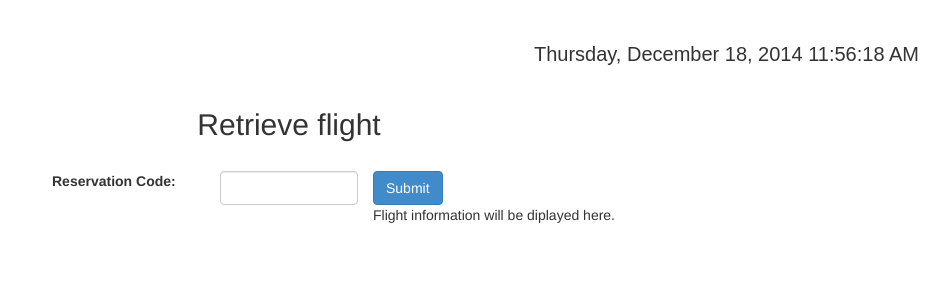
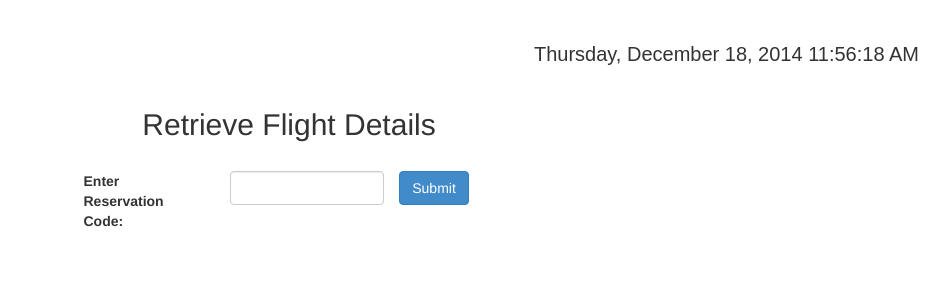
Before and after one commit to GreenBagel/PK9L4E, a PHP site: page /FrontEnd/retrieveFlight.php in a window 1280 px wide. Shown: the part 62-362 px from the top of the page, without its empty margins (351-1280 px from the left). Run offline with PHP 8.4, Linux system fonts and the light colour scheme.

Commit message:
improve design and formatting

```diff
--- a/FrontEnd/paymentToDB.php
+++ b/FrontEnd/paymentToDB.php
@@ -31,7 +31,7 @@
         $paymentDetail = $_POST['paymentDetail'];
         $customers->ConfirmPayment($resCode, $paymentMethod, $paymentDetail);
         ?>
-        <a href="../index.php">Go back</a>
+        <p style="text-align:center;"><a href="../index.php">Go back</a></p>
         </div>
         </div>
     </body>
--- a/FrontEnd/retrieveFlight.php
+++ b/FrontEnd/retrieveFlight.php
@@ -14,7 +14,7 @@
             <div id="header"><a href="../index.php"><h3>Airline Reservation System<img id="home-icon" src="../lib/image/home-icon.png" alt="Home"></h3></a></div>
             <div id="body">
                 <div id="clockbox"></div>
-                <h2>Retrieve flight</h2>
+                <h2>Retrieve Flight Details</h2>
 
                 <!-- PHP -->
                 <?php
@@ -35,8 +35,8 @@
                 <div id="form-wrapper">
                     <form class="horizontal-form" role="form" name="myForm" action="retrieveFlight.php" onsubmit="javascript:return validate();" method="post">
                         <div class="form-group">
-                            <label class="col-sm-4 control-label">Reservation Code: &nbsp </label>
-                            <div class="col-sm-4">
+                            <label class="col-sm-4 control-label">Enter Reservation Code: &nbsp </label>
+                            <div class="col-sm-5">
                                 <input class="form-control" type="text" name="code"> &nbsp
                             </div>
                         </div>
@@ -44,31 +44,16 @@
                     </form>
                 </div>
 
-
+                <div id="table-wrapper">
 
                 <?php
                 $reservation_code = (isset($_POST['code']) ? $_POST['code'] : null);
                 if ($reservation_code == null) {
                     ?>
-                    <tr>
-                        <td  colspan ="8" align="center">Flight information will be diplayed here.</td>
-                    </tr>
+
                     <?php } else {
                     ?>
-                    <table border="1" class="table table-bordered">
 
-                        <!-- Flight Code -->
-                        <tr>
-                            <th align="center">Flight code</th>
-                            <th align="center">Origin</th>
-                            <th align="center">Departure Date & Time</th>
-                            <th align="center">Seat Number </th>
-                            <th align="center">Name</th>
-                            <th align="center">NRIC</th>
-                            <th align="center">Contact Number</th>
-                            <th align="center">Email Address</th>
-
-                        </tr>
                         <?php
                         try {
                             $resInfo = $res->GetReservationWithFieldsFilter($reservation_code, null, null, null, null, null, null, null, null, null);
@@ -80,16 +65,40 @@
                                 if ($hasPaid) {
                                     foreach ($resInfo2 as $result2) {
                                         ?>
+                                        <table border="1" class="table table-bordered">
                                         <tr>
+                                            <th align="center">Flight code</th>
                                             <td align="center"> <?= $result[1] ?> </td> <!-- Flight Code -->
+                                        </tr>
+                                        <tr>
+                                            <th align="center">Origin</th>
                                             <td align="center"> <?= $result2[1] ?> </td> <!-- Origin -->
+                                        </tr>
+                                        <tr>
+                                            <th align="center">Departure Date & Time</th>
                                             <td align="center"> <?= $result2[2] ?> </td>	<!-- Departure Date & Time -->
+                                        </tr>
+                                        <tr>
+                                            <th align="center">Seat Number </th>
                                             <td align="center"> <?= $result[7] ?> </td> <!-- Seat Number -->
+                                        </tr>
+                                        <tr>
+                                            <th align="center">Name</th>
                                             <td align="center"> <?= $result[3] ?> </td> <!-- Name -->
+                                        </tr>
+                                        <tr>
+                                            <th align="center">NRIC</th>
                                             <td align="center"> <?= $result[4] ?> </td> <!-- NRIC -->
+                                        </tr>
+                                        <tr>
+                                            <th align="center">Contact Number</th>
                                             <td align="center"> <?= $result[6] ?> </td> <!-- Contact Number -->
+                                        </tr>
+                                        <tr>
+                                            <th align="center">Email Address</th>
                                             <td align="center"> <?= $result[5] ?> </td> <!-- Email Address -->
                                         </tr>
+                                        </table>
                                         <?php
                                     }
                                 } else {
@@ -102,8 +111,8 @@
                         }
                     }
                     ?>
-
-                </table>
+                </div>
+                <!-- </table> -->
             </div>
         </div>
 
--- a/FrontEnd/searchFlight.php
+++ b/FrontEnd/searchFlight.php
@@ -126,7 +126,7 @@
                                             <?php
                                             if (!$full) {
                                                 ?>
-                                                <td><input type="submit" class="btn btn-default" value="Book"</td>
+                                                <td><input type="submit" class="btn btn-warning" value="Book"</td>
                                             <input type="hidden" name="flightCode" value="<?= $result[0] ?>">
                                             <?php
                                         } else {
--- a/lib/css/retrieve.css
+++ b/lib/css/retrieve.css
@@ -1,8 +1,19 @@
+#body table
+{
+	width: 50%;
+}
 
 #form-wrapper
 {
-	width: 40%;
+	width: 35%;
 	margin-left: auto;
 	margin-right: auto;
 	margin-top: 30px;
 }
+
+#table-wrapper
+{
+	margin-left: 30%;
+	margin-top: 30px;
+	width: 70%;
+}
--- a/lib/css/search.css
+++ b/lib/css/search.css
@@ -1,7 +1,7 @@
 
 #form-wrapper
 {
-width: 1200px;
+width: 75%;
 margin-left: auto;
 margin-right: auto;
 margin-top: 30px;
@@ -9,7 +9,7 @@ margin-top: 30px;
 
 #table-wrapper
 {
-width: 1200px;
+width: 80%;
 margin-left: auto;
 margin-right: auto;
 margin-top: 20px;
--- a/lib/js/reserve.js
+++ b/lib/js/reserve.js
@@ -35,5 +35,5 @@ function validate(){
 		return false;
 	}
 	else
-		return false;
+		return true;
 }
--- a/lib/js/search.js
+++ b/lib/js/search.js
@@ -9,13 +9,13 @@ function validate(){
 
 	if(date.length == 0 || origin.length == 0 || destination.length == 0){
 		if(date.length == 0)
-			message += "Date not chosen!\n";
+			message += "Date not selected!\n";
 
 		if(origin.length == 0)
-			message += "Origin not chosen!\n";
+			message += "Origin not selected!\n";
 
 		if(destination.length == 0)
-			message += "Destination not chosen!\n";
+			message += "Destination not selected!\n";
 
 		alert(message);
 		return false;
```
Also changed, not shown: FrontEnd/purchaseFlight.php (+13 -6 lines), FrontEnd/reserveFlight.php (+12 -8 lines), FrontEnd/reserveToDB.php (+5 -4 lines), lib/css/purchase.css (+26 -6 lines), lib/css/reserve.css (+7 -0 lines).
